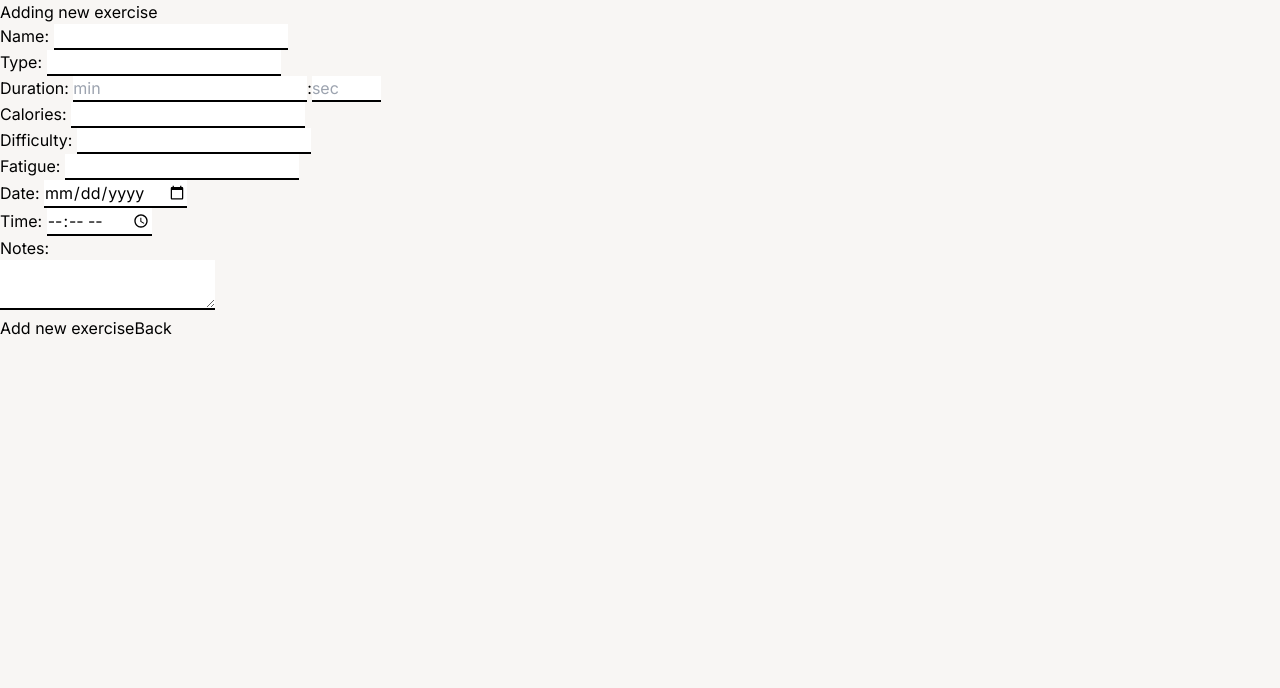
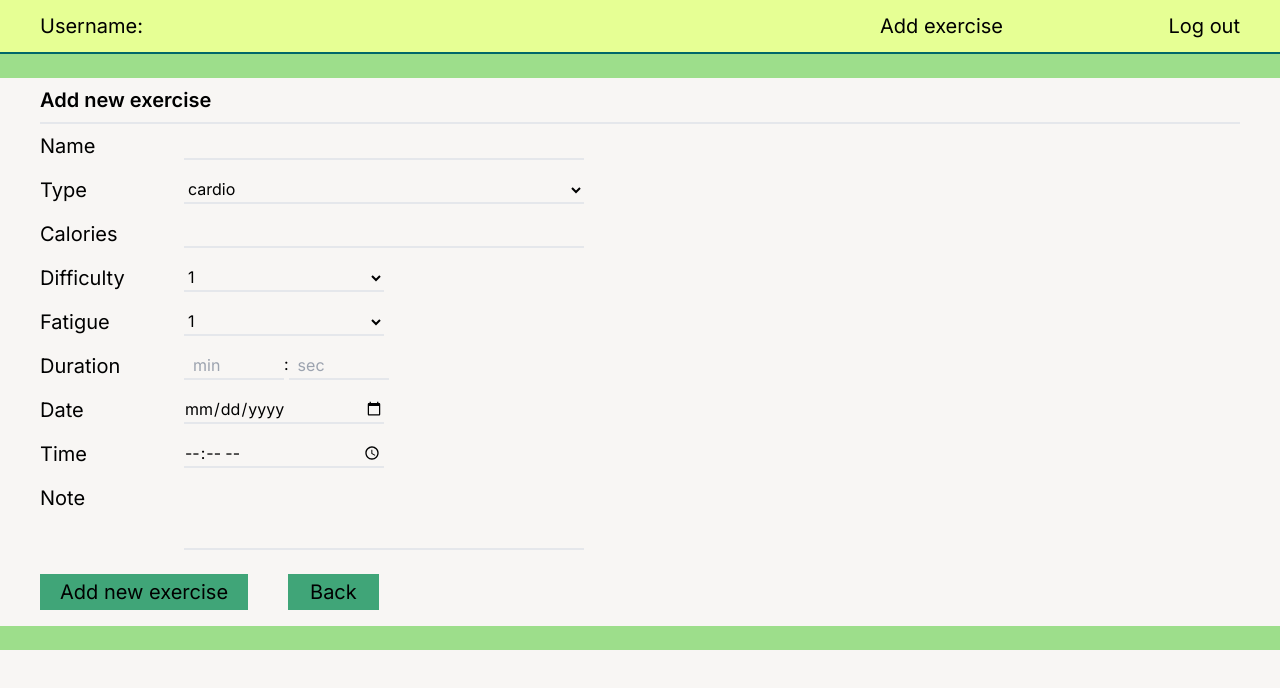
Before and after one commit to alksndrb/workout-app, a Next.js app: page /add-exercise in a window 1280 px wide. Shown: the top 688 px of the page. Built offline with nearby package versions, Linux system fonts and the light colour scheme; sample sign-in values are in the browser's storage.

Commit message:
Add style for add-exercise page

```diff
--- a/src/app/add-exercise/page.jsx
+++ b/src/app/add-exercise/page.jsx
@@ -1,8 +1,18 @@
 "use client";
 import { useEffect, useState } from "react";
 
-import Link from "next/link";
 import { handleAddExercise } from "../services/exerciseService";
+
+import { UserHeader } from "@/components/userComponents/userComponents";
+import { GreenLine } from "@/components/styleComponents/styleComponents";
+import {
+  BackLink,
+  ExerciseDuration,
+  ExerciseInput,
+  ExerciseSelect,
+  ExerciseSubmitButton,
+  ExerciseTextArea,
+} from "@/components/inputComponents/inputComponents";
 
 export default function AddExercise() {
   const [userId, setUserId] = useState(null);
@@ -48,90 +58,65 @@ export default function AddExercise() {
       window.location.href = "/user";
     }
   }
-  //add styles
+  const exerciseTypes = ["cardio", "core", "strength", "felxibility"];
+  const numValues = [1, 2, 3, 4, 5, 6, 7, 8, 9, 10];
+
   return (
     <>
       <div>
-        Adding new exercise
-        <form onSubmit={handleSubmit}>
-          Name:{" "}
-          <input
-            name="name"
-            type="text"
-            className="border-solid border-black border-b-2"
+        <UserHeader></UserHeader>
+        <GreenLine />
+        <form onSubmit={handleSubmit} className=" max-w-[1200px] m-auto">
+          <div className="text-xl py-2 font-semibold border-b-2">
+            Add new exercise
+          </div>
+          <ExerciseInput name="name" type="text" label="Name" />
+          <ExerciseSelect
+            name="type"
+            label="Type"
+            options={exerciseTypes}
+            placeholder="Select type of exercise"
           />
-          <br />
-          Type:{" "}
-          <input
-            name="type"
-            type="text"
-            className="border-solid border-black border-b-2"
+          <ExerciseInput name="calories" type="number" label="Calories" />
+          <ExerciseSelect
+            name="difficulty"
+            label="Difficulty"
+            options={numValues}
+            placeholder="Select difficulty"
+            maxWidth="200px"
           />
-          <br />
-          Duration:{" "}
-          <input
-            name="durationMin"
-            placeholder="min"
-            min="0"
-            type="number"
-            className="border-solid border-black border-b-2"
+          <ExerciseSelect
+            name="fatigue"
+            label="Fatigue"
+            options={numValues}
+            placeholder="Select fatigue"
+            maxWidth="200px"
           />
-          :
-          <input
-            name="durationSec"
-            type="number"
-            min="0"
-            max="59"
-            placeholder="sec"
-            className="border-solid border-black border-b-2"
+          <ExerciseDuration
+            label="Duration"
+            nameMin="durationMin"
+            nameSec="durationSec"
           />
-          <br />
-          Calories:{" "}
-          <input
-            name="calories"
-            type="number"
-            className="border-solid border-black border-b-2"
-          />
-          <br />
-          Difficulty:{" "}
-          <input
-            name="difficulty"
-            type="number"
-            className="border-solid border-black border-b-2"
-          />
-          <br />
-          Fatigue:{" "}
-          <input
-            name="fatigue"
-            type="number"
-            className="border-solid border-black border-b-2"
-          />
-          <br />
-          Date:{" "}
-          <input
+          <ExerciseInput
             name="date"
             type="date"
-            className="border-solid border-black border-b-2"
+            label="Date"
+            maxWidth="200px"
           />
-          <br />
-          Time:{" "}
-          <input
+          <ExerciseInput
             name="time"
             type="time"
-            className="border-solid border-black border-b-2"
+            label="Time"
+            maxWidth="200px"
           />
-          <br />
-          Notes: <br />
-          <textarea
-            name="notes"
-            type="string"
-            className="border-solid border-black border-b-2"
-          />{" "}
-          <br />
-          <button type="submit">Add new exercise</button>
-          <Link href="/user">Back</Link>
+          <ExerciseTextArea name="notes" label="Note" />
+          <ExerciseSubmitButton value="Add new exercise" />
+          <span className="ml-10">
+            <BackLink src={"/user"} value="Back" />
+          </span>
+          {error && <p>{error}</p>}
         </form>
-        {error && <p>{error}</p>}
+        <GreenLine />
       </div>
     </>
   );
--- a/src/components/inputComponents/inputComponents.jsx
+++ b/src/components/inputComponents/inputComponents.jsx
@@ -1,4 +1,6 @@
 //consider reorganizing components
+
+import Link from "next/link";
 
 export function TextInput({ name, type, label, placeholder = "" }) {
   return (
@@ -53,3 +55,116 @@ export function ErrorMessage({ children }) {
     </>
   );
 }
+export function ExerciseInput({ name, type, label, maxWidth = "400px" }) {
+  return (
+    <div className="flex py-2 ">
+      <label htmlFor={name} className="w-36 text-xl pr-5">
+        {label}
+      </label>
+
+      <input
+        type={type}
+        name={name}
+        id={name}
+        className="flex-1 bg-light  border-b-2"
+        style={{ maxWidth: maxWidth }}
+      />
+    </div>
+  );
+}
+export function ExerciseSelect({
+  name,
+  label,
+  options,
+  placeholder = "",
+  maxWidth = "400px",
+}) {
+  return (
+    <div className="flex py-2 ">
+      <label htmlFor={name} className="w-36 text-xl pr-5">
+        {label}
+      </label>
+
+      <select
+        name={name}
+        id={name}
+        className="flex-1 max-w-[400px] bg-light  border-b-2"
+        style={{ maxWidth: maxWidth }}
+      >
+        {placeholder && (
+          <option disabled value="">
+            {placeholder}
+          </option>
+        )}
+        {options.map((option, index) => (
+          <option key={index} value={option}>
+            {option}
+          </option>
+        ))}
+      </select>
+    </div>
+  );
+}
+export function ExerciseTextArea({
+  name,
+  label,
+  placeholder = "",
+  maxWidth = "400px",
+}) {
+  return (
+    <div className="flex py-2">
+      <label htmlFor={name} className="w-36 text-xl pr-5">
+        {label}
+      </label>
+      <textarea
+        name={name}
+        id={name}
+        placeholder={placeholder}
+        className="flex-1 bg-light border-b-2 p-2 resize-none"
+        style={{ maxWidth: maxWidth }}
+      ></textarea>
+    </div>
+  );
+}
+export function ExerciseSubmitButton({ value }) {
+  return (
+    <>
+      <button
+        type="submit"
+        className="w-fit my-4 px-5 text-xl py-1 bg-tertiary"
+      >
+        {value}
+      </button>
+    </>
+  );
+}
+export function ExerciseDuration({ label, nameMin, nameSec }) {
+  return (
+    <div className="flex py-2 ">
+      <label className="w-36 text-xl pr-5">{label}</label>
+      <input
+        type="number"
+        name={nameMin}
+        className="flex-1 bg-light max-w-[100px]  border-b-2"
+        placeholder="  min"
+      />
+      :
+      <input
+        type="number"
+        name={nameSec}
+        className="flex-1 bg-light max-w-[100px]  border-b-2"
+        placeholder="  sec"
+      />
+    </div>
+  );
+}
+export function BackLink({ src, value }) {
+  return (
+    <Link
+      className="w-fit my-4 px-5 text-xl py-1 bg-tertiary border-2 border-tertiary"
+      href={src}
+    >
+      {value}
+    </Link>
+  );
+}
--- /dev/null
+++ b/src/components/styleComponents/styleComponents.jsx
@@ -0,0 +1,3 @@
+export function GreenLine() {
+  return <div className="bg-secondary h-[24px] w-full"></div>;
+}
```
